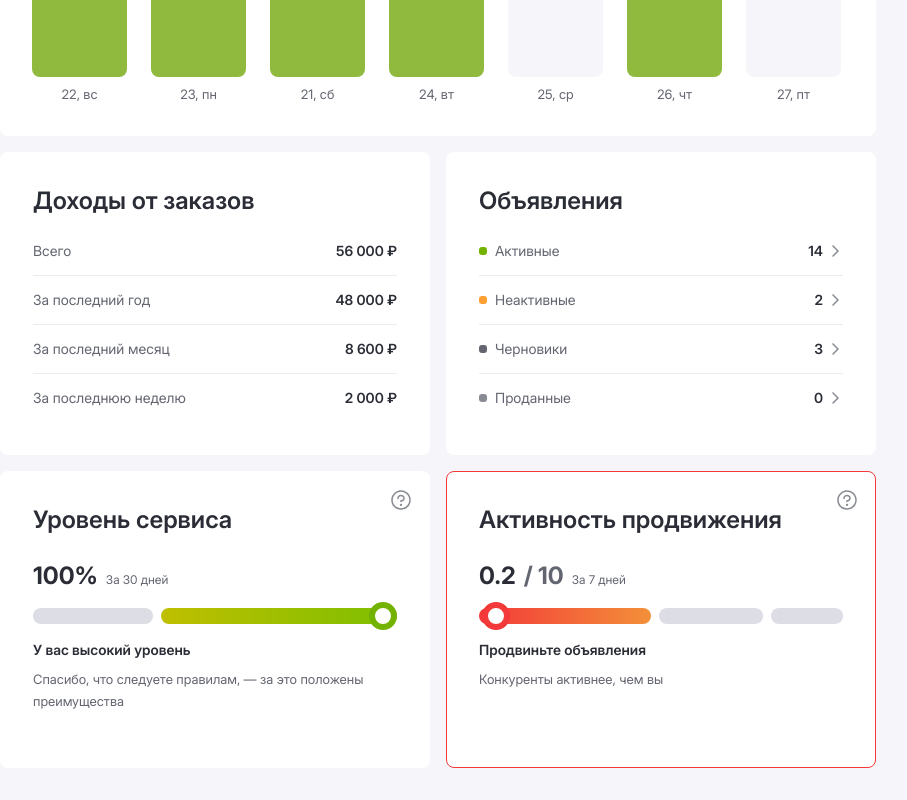
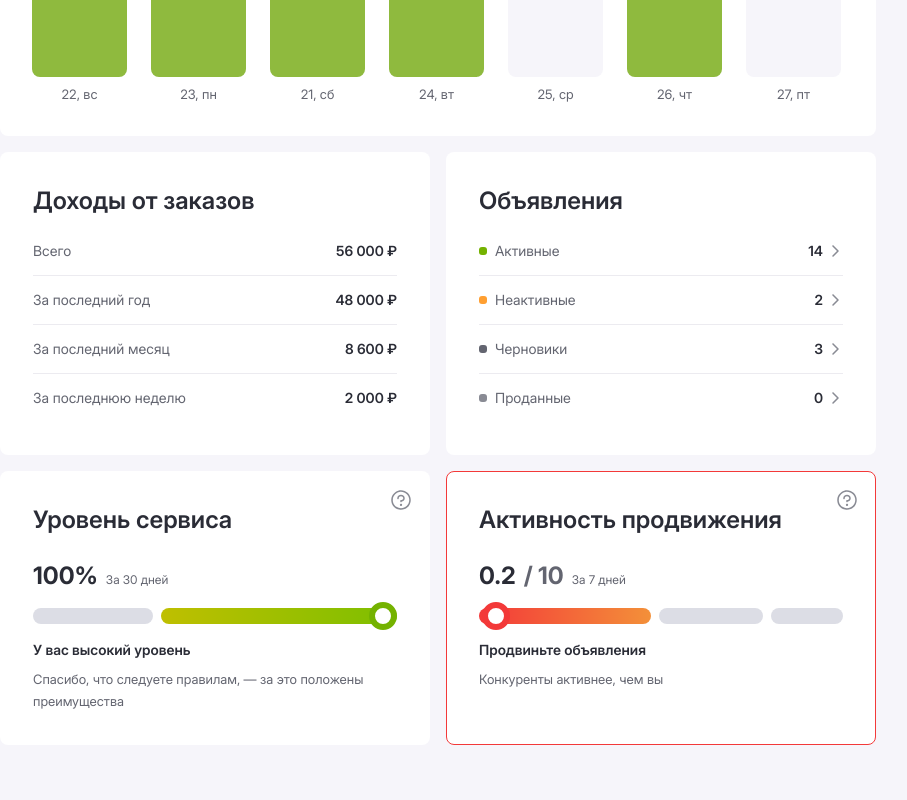
Before and after one commit to stpkkk/revoluterra-test, a React (Vite) app: page / in a window 1280 px wide. Shown: the part 455-1255 px from the top of the page, without its empty margins (32-939 px from the left). After the commit the page ends 1232 px from the top, so only its background shows below. Built offline with nearby package versions, Linux system fonts and the light colour scheme.

Commit message:
fix: ServiseLevel and PromotionActivity cards height

```diff
--- a/src/components/Card.tsx
+++ b/src/components/Card.tsx
@@ -18,7 +18,7 @@ export default function Card({
 }: CardProps) {
   return (
     <article
-      className={`relative min-h-[297px] rounded-lg bg-white p-8`}
+      className={`relative rounded-lg bg-white p-8`}
       style={{ border: `1px solid ${border}` }}
     >
       {isTooltip && tooltipText && <Tooltip text={tooltipText} />}
```
